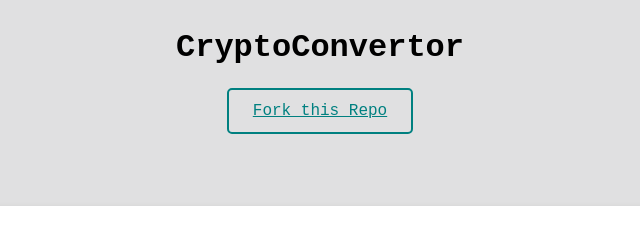
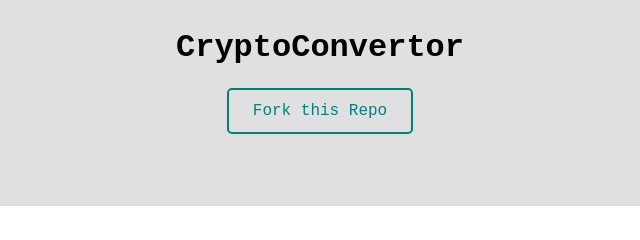
Before and after one commit to saaalik/Cryptoconverter, a plain HTML site: page index.html in a window 1280 px wide. Shown: the top 240 px of the page, 320-960 px from the left. Drawn offline with Linux system fonts and the light colour scheme.

Commit message:
minor css changes

```diff
--- a/assets/css/project.css
+++ b/assets/css/project.css
@@ -57,6 +57,7 @@ body{
     border: solid 2px teal;
     color: teal;
     cursor: pointer;
+    text-decoration: unset;
 }
 
 .button:hover{
```
